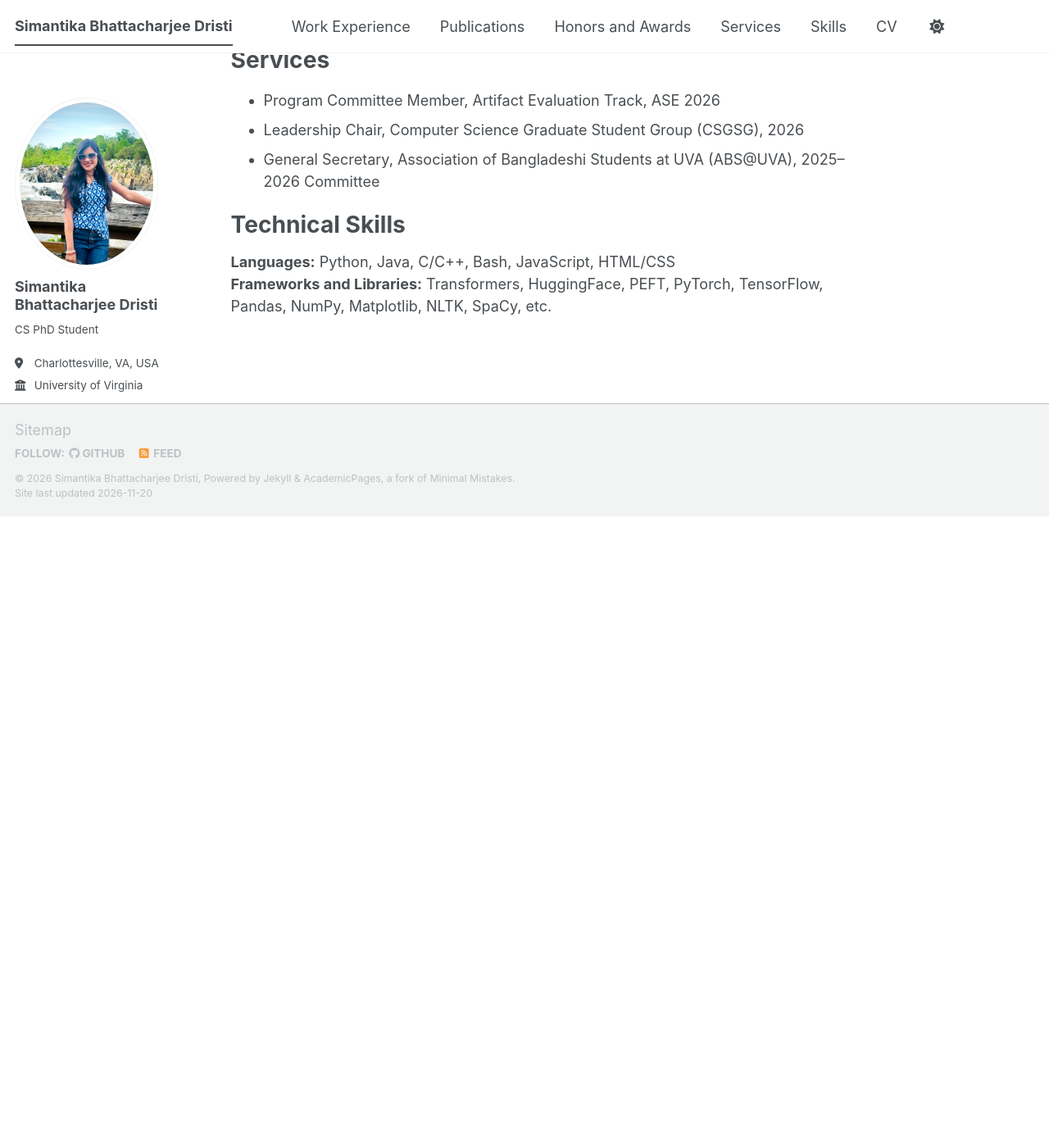
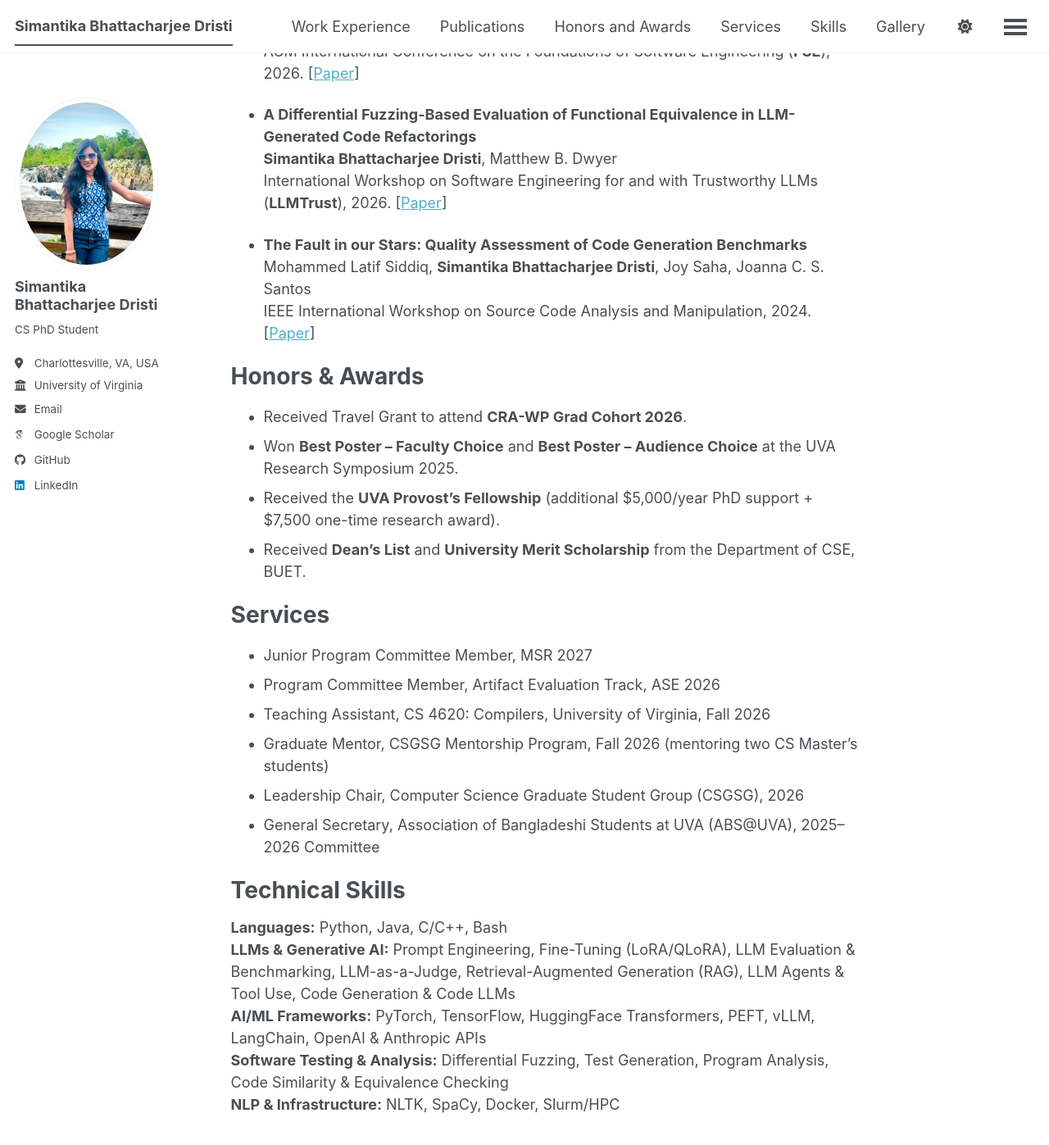
Before and after one commit to Dristi123/Dristi123.github.io, a Jekyll site: the page built from _pages/about.md, in a window 1280 px wide and 1400 px high, scrolled down 2255 px. Shown: the top 1397 px of the window at 82% size. Built offline with Jekyll 4.4.1, drawn with Linux system fonts in a browser that asks for light colours; some web fonts are replaced; a script bundle is joined from its source files by our own code; library files that are not in the unit come from our copies; before the commit the page ends 2885 px from its top, so only the background shows below that; some of the changed text lies outside the part shown.

Commit message:
Update news, publications, services, skills; add photo gallery
- News: add SONAR and DIFUZZI preprints, MSR 2027 Junior PC, and
  CS Research Symposium 2026 (with link to gallery photos)
- Publications: add three under-review preprints
- Services: add MSR 2027 Junior PC, CS 4620 TA, CSGSG mentorship
- Skills: reorganize around LLM/AI and software testing
- Add /gallery/ page with sections defined in _data/gallery.yml
- Add Gallery to the navigation menu
- Fix Honors and Awards menu link anchor

Co-Authored-By: Claude Opus 5.5 <noreply@anthropic.com>

```diff
--- a/_data/navigation.yml
+++ b/_data/navigation.yml
@@ -23,5 +23,8 @@ main:
   - title: "Skills"
     url: "/#skills"
 
+  - title: "Gallery"
+    url: "/gallery/"
+
   - title: "CV"
     url: "/files/Simantika_CV.pdf"
--- a/_pages/about.md
+++ b/_pages/about.md
@@ -11,6 +11,14 @@ redirect_from:
 <p>I am always up for collaborations and exciting chats about new ideas, especially the half-baked ones 🤓 ! Feel free to email me if you’d like to connect! </p>
 
 <h1>News</h1>
+
+- **[October 2026]** New preprint alert! Our tool paper, <a href="https://arxiv.org/abs/2610.38337">DIFUZZI: A Differential Fuzzing Tool for Code Functional Similarity Assessment</a>, is now available on arXiv.
+
+- **[October 2026]** Organized and planned the <b>UVA CS Research Symposium 2026</b> as the Leadership Chair of CSGSG! [<a href="/gallery/#cs-research-symposium-2026">📸 Photos</a>]
+
+- **[October 2026]** Selected to serve on the <b>Junior Program Committee</b> of <b>MSR 2027</b>!
+
+- **[August 2026]** Check out our latest preprint, <a href="https://arxiv.org/abs/2608.04195">SONAR: Task-Aware Code Summary Evaluation for LLM Consumers Without References</a>
 
 - **[July 2026]** Attended **FSE2026** and presented two first-authored papers.
 
@@ -49,6 +57,18 @@ redirect_from:
 <span id="publications"></span>
 # Publications
 
+- **DIFUZZI: A Differential Fuzzing Tool for Code Functional Similarity Assessment**
+**Simantika Bhattacharjee Dristi**, Matthew B. Dwyer
+*Under review*, 2026. [<a href="https://arxiv.org/abs/2610.38337" target="_blank">Preprint</a>]
+
+- **What Survives the Next Model? Benchmarking LLM-Based Techniques Against Single-Prompts**
+Nahian Salsabil, Joy Saha, **Simantika Bhattacharjee Dristi**, Nicholas Phair, Nusrat Jahan Mozumder, Matthew B. Dwyer, Sebastian Elbaum
+*Under review*, 2026. [<a href="https://arxiv.org/abs/2609.00468" target="_blank">Preprint</a>]
+
+- **SONAR: Task-Aware Code Summary Evaluation for LLM Consumers Without References**
+**Simantika Bhattacharjee Dristi**, Matthew B. Dwyer
+*Under review*, 2026. [<a href="https://arxiv.org/abs/2608.04195" target="_blank">Preprint</a>]
+
 - **LoCaL: Countering Surface Bias in Code Evaluation Metrics**
 **Simantika Bhattacharjee Dristi**, Matthew B. Dwyer
 ACM International Conference on the Foundations of Software Engineering (**FSE**), 2026. [<a href="https://dl.acm.org/doi/abs/10.1145/3797089" target="_blank">Paper</a>]
@@ -63,7 +83,7 @@ IEEE International Workshop on Source Code Analysis and Manipulation, 2024.  [<a
 
 
 
-<span id="award"></span>
+<span id="awards"></span>
 # Honors & Awards
 - Received Travel Grant to attend **CRA-WP Grad Cohort 2026**.
 - Won **Best Poster – Faculty Choice** and **Best Poster – Audience Choice** at the UVA Research Symposium 2025.
@@ -73,7 +93,10 @@ IEEE International Workshop on Source Code Analysis and Manipulation, 2024.  [<a
 
 <span id="services"></span>
 # Services
+- Junior Program Committee Member, MSR 2027
 - Program Committee Member, Artifact Evaluation Track, ASE 2026
+- Teaching Assistant, CS 4620: Compilers, University of Virginia, Fall 2026
+- Graduate Mentor, CSGSG Mentorship Program, Fall 2026 (mentoring two CS Master's students)
 - Leadership Chair, Computer Science Graduate Student Group (CSGSG), 2026
 - General Secretary, Association of Bangladeshi Students at UVA (ABS@UVA), 2025–2026 Committee
 
@@ -81,5 +104,8 @@ IEEE International Workshop on Source Code Analysis and Manipulation, 2024.  [<a
 <span id="skills"></span>
 # Technical Skills
 
-**Languages:** Python, Java, C/C++, Bash, JavaScript, HTML/CSS
-**Frameworks and Libraries:** Transformers, HuggingFace, PEFT, PyTorch, TensorFlow, Pandas, NumPy, Matplotlib, NLTK, SpaCy, etc.
+**Languages:** Python, Java, C/C++, Bash
+**LLMs & Generative AI:** Prompt Engineering, Fine-Tuning (LoRA/QLoRA), LLM Evaluation & Benchmarking, LLM-as-a-Judge, Retrieval-Augmented Generation (RAG), LLM Agents & Tool Use, Code Generation & Code LLMs
+**AI/ML Frameworks:** PyTorch, TensorFlow, HuggingFace Transformers, PEFT, vLLM, LangChain, OpenAI & Anthropic APIs
+**Software Testing & Analysis:** Differential Fuzzing, Test Generation, Program Analysis, Code Similarity & Equivalence Checking
+**NLP & Infrastructure:** NLTK, SpaCy, Docker, Slurm/HPC
```
Also changed, not shown: _data/gallery.yml (added, +15 -0 lines), _pages/gallery.md (added, +40 -0 lines), images/gallery/cs-research-symposium-2026/att.3bl5su1ptz_yFrVR0dGX4ATlpr3FeftKodxGQ9qIDnE.jpg (added), images/gallery/cs-research-symposium-2026/att.OMtv8aX3FAjmv36AG4PqHMEQodCHbrP5RpIkTvULsik.jpg (added), images/gallery/cs-research-symposium-2026/att.Vw7L0IXd_I2oy3Ypw3kCIfLXxAUXba2GUA-xOoaCH5A.jpg (added), images/gallery/cs-research-symposium-2026/att.ihDXwrol1GKA2t-gkLp7TIYZVk2jgDvghocajkhxrcs.jpg (added), 2 other files.
